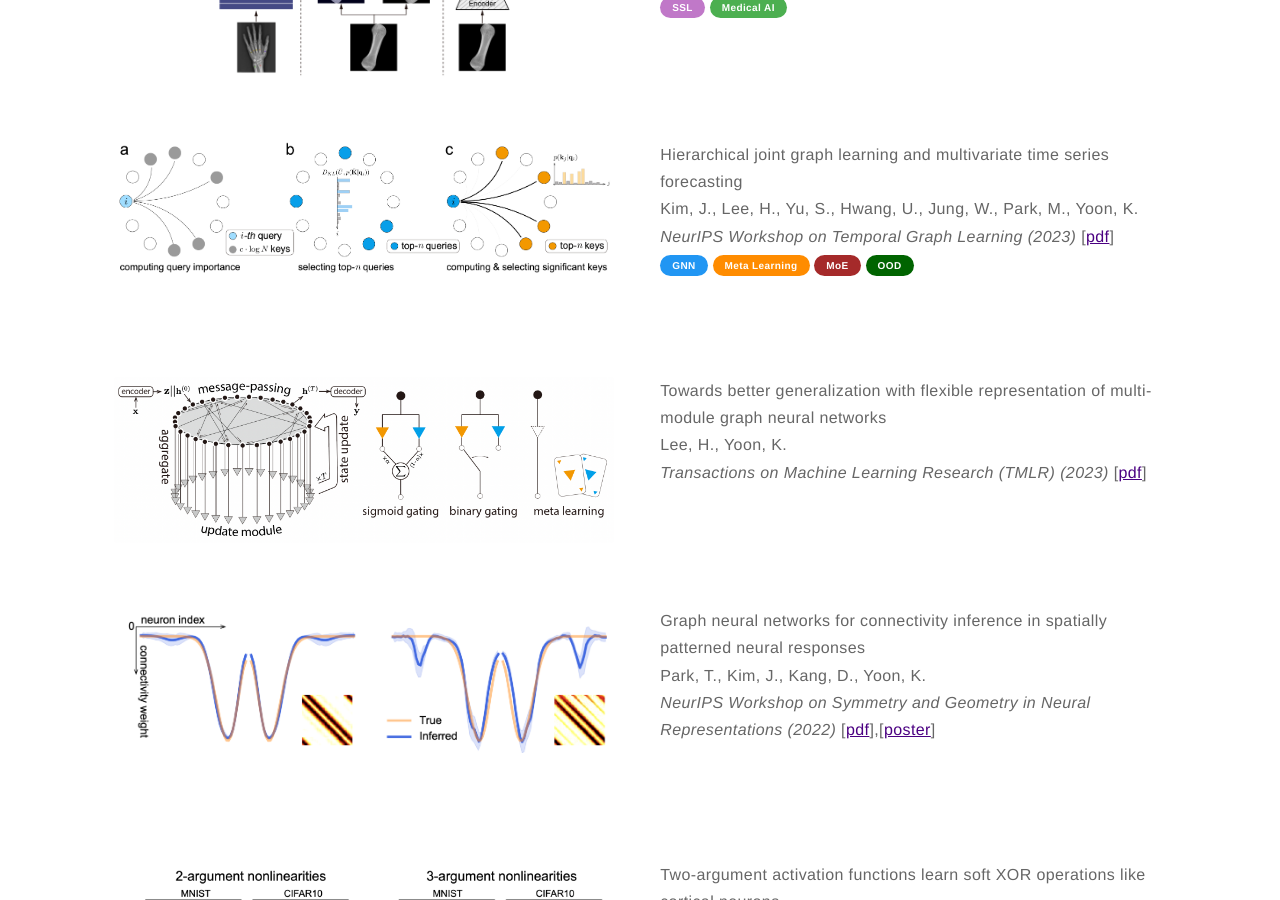
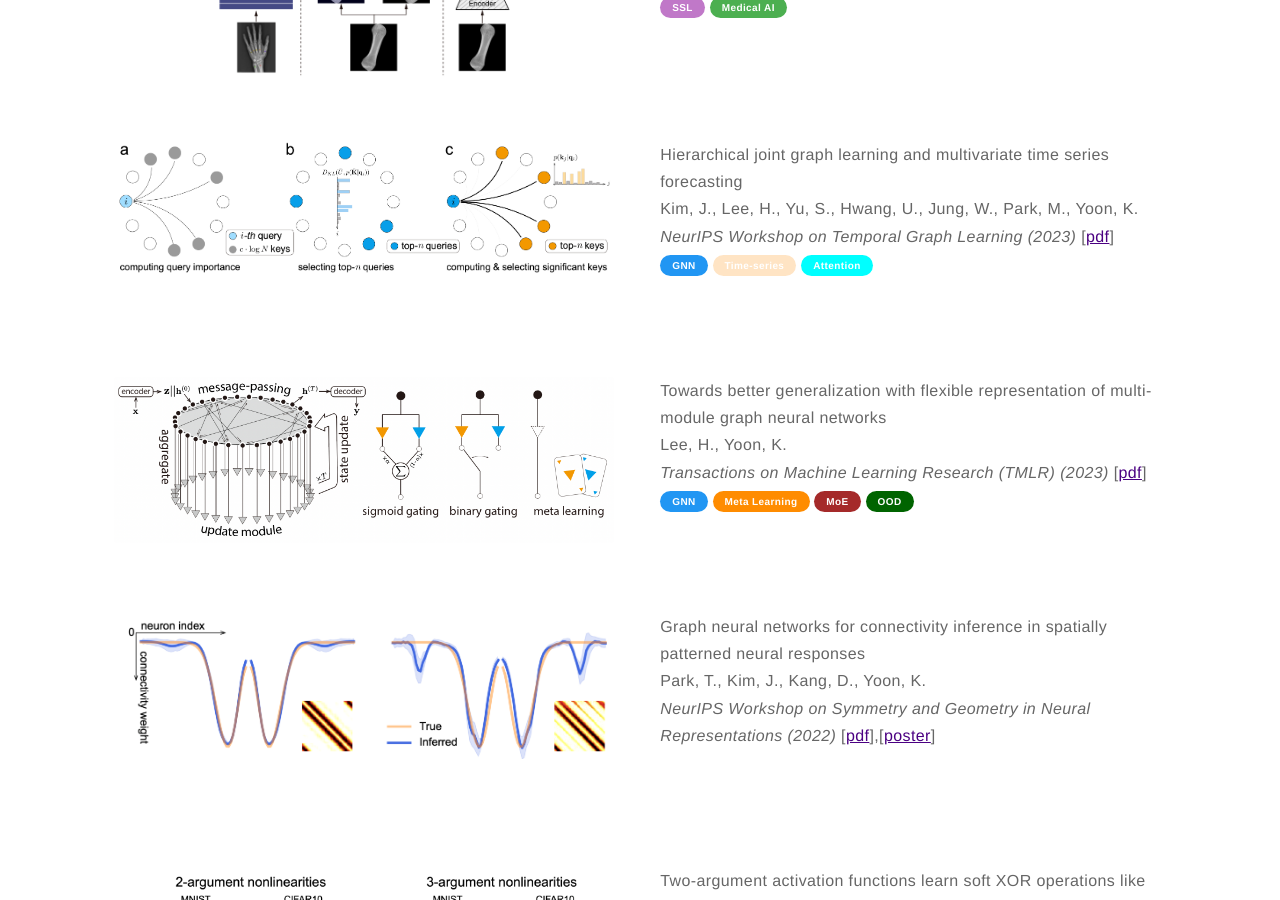
Before and after one commit to kijungyoon/kijungyoon.github.io, a Jekyll site: the page built from papers.md, in a window 1280 px wide and 900 px high, scrolled down 1182 px. Built offline with Jekyll 4.4.1, drawn with Linux system fonts in a browser that asks for light colours.

Commit message:
Update papers.md

```diff
--- a/papers.md
+++ b/papers.md
@@ -57,9 +57,8 @@ layout: page
     <i>NeurIPS Workshop on Temporal Graph Learning (2023)</i>
     [<a href="https://arxiv.org/pdf/2311.12630.pdf">pdf</a>]<br>
     <span class="pill-label pill-blue">GNN</span>
-    <span class="pill-label pill-dorg">Meta Learning</span>
-    <span class="pill-label pill-brown">MoE</span>
-    <span class="pill-label pill-dgreen">OOD</span>
+    <span class="pill-label pill-bisque">Time-series</span>
+    <span class="pill-label pill-aqua">Attention</span>
     </p>
     </div>
 </div>
@@ -73,7 +72,12 @@ layout: page
     <p><b>Towards better generalization with flexible representation of multi-module graph neural networks</b><br>
     Lee, H., Yoon, K.<br>
     <i>Transactions on Machine Learning Research (TMLR) (2023)</i>
-    [<a href="https://arxiv.org/pdf/2209.06589.pdf">pdf</a>]</p><br>
+    [<a href="https://arxiv.org/pdf/2209.06589.pdf">pdf</a>]<br>
+    <span class="pill-label pill-blue">GNN</span>
+    <span class="pill-label pill-dorg">Meta Learning</span>
+    <span class="pill-label pill-brown">MoE</span>
+    <span class="pill-label pill-dgreen">OOD</span>
+    </p>
     </div>
 </div>
 
```
